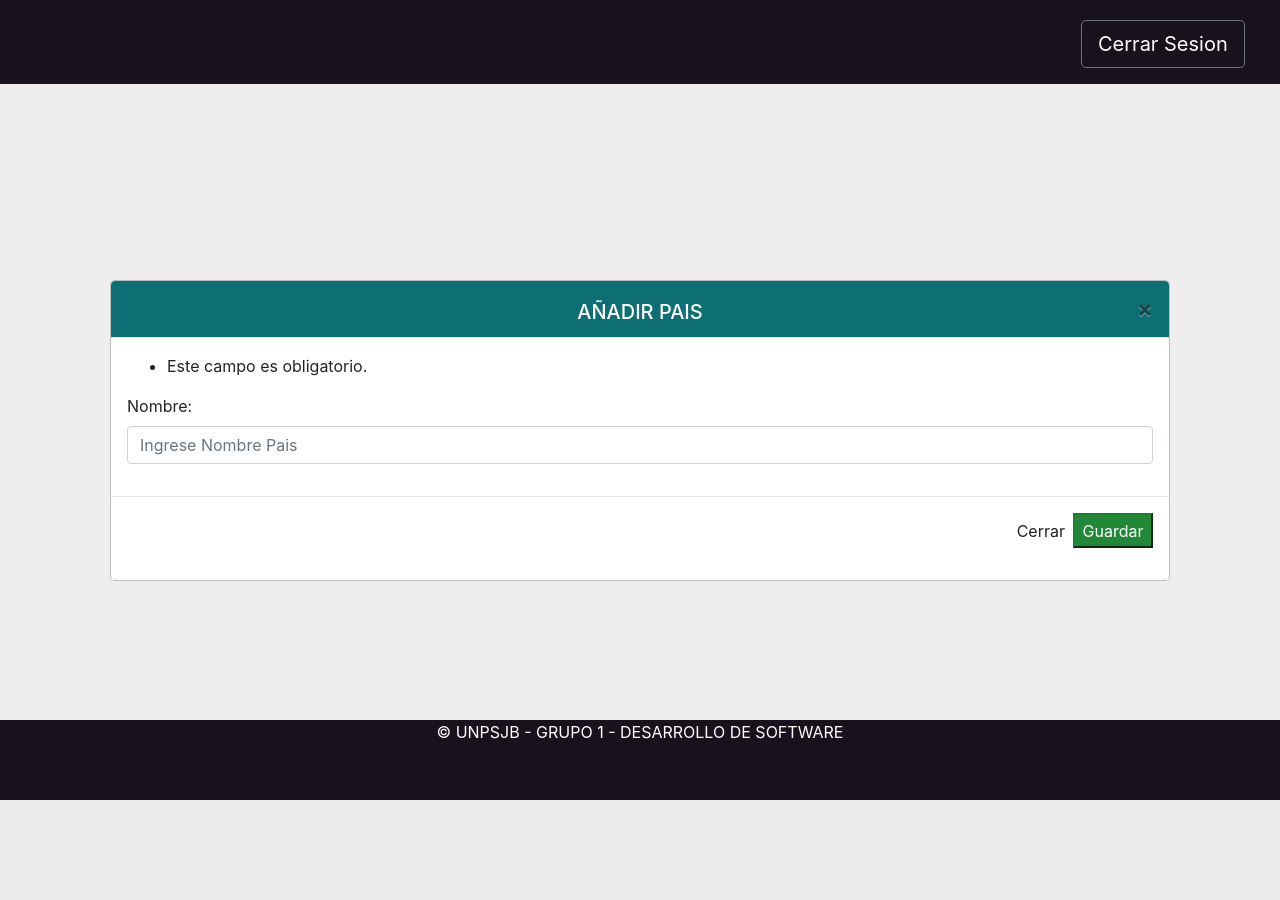
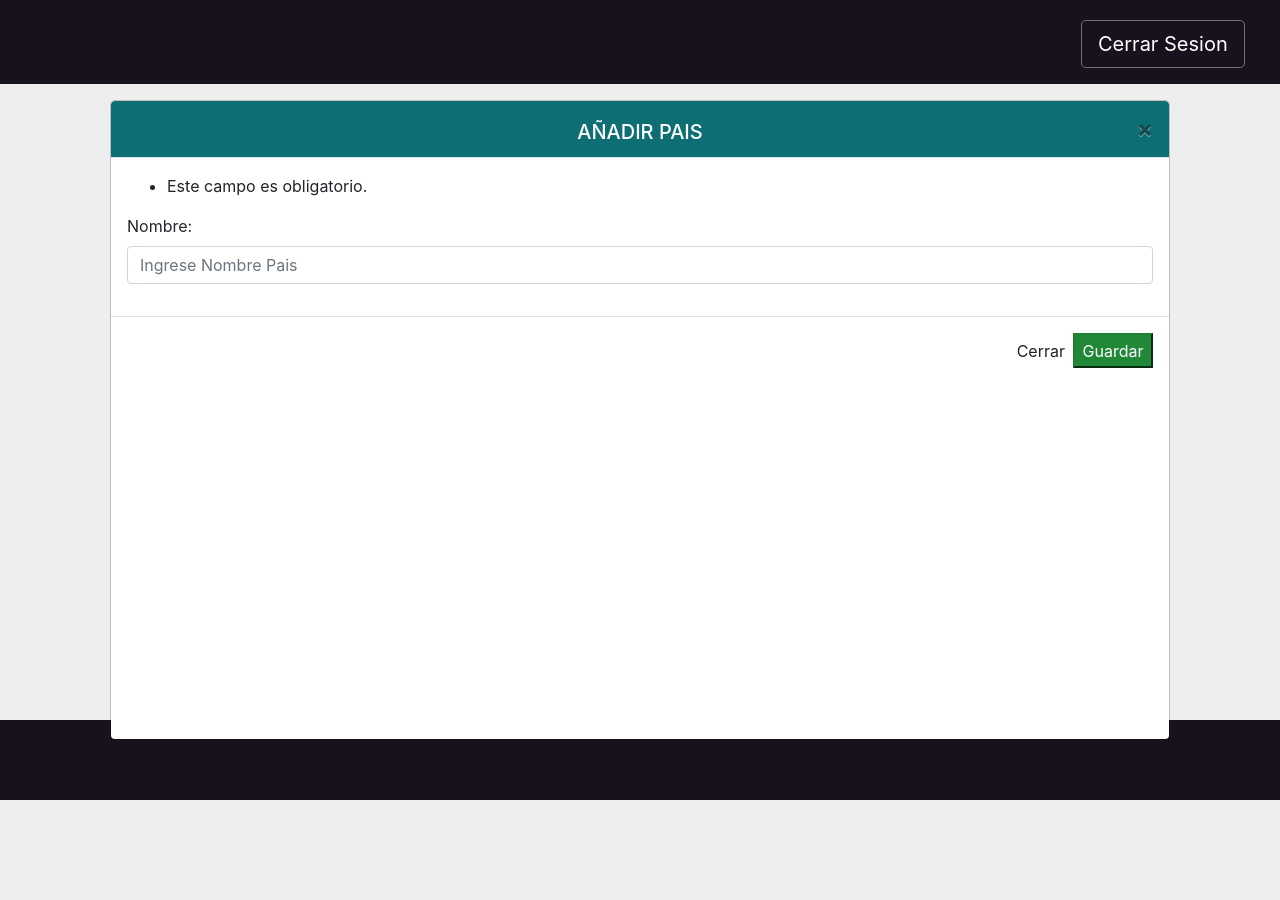
Before and after one commit to juanjca1990/Hotel-Overclock, a Django app: page /core/crearPais in a window 1280 px wide. Before the commit the page ends 800 px from the top, so only its background shows below. Run offline with Django 3.2, Linux system fonts and the light colour scheme; parts of the project's set-up code (start-up, migrations or seed data) failed here and were passed over; some libraries are stand-ins or nearby versions.

Commit message:
fix(modales): modifico los modales

```diff
--- a/core/templates/core/modals/modal_categoria_crear.html
+++ b/core/templates/core/modals/modal_categoria_crear.html
@@ -62,7 +62,7 @@
     </div>
 
     <!-- opciones + contenido -->
-    <div class="container-fluid position-fixed" style="top: 100px;">
+    <div class="container-fluid" style="margin-top: 100px;">
         <!-- CONTENIDO -->
         <div class="col-12 position-relative "  id="main" >
             <div class="modal-xl modal-dialog modal-dialog-scrollable">
--- a/core/templates/core/modals/modal_encargado_crear.html
+++ b/core/templates/core/modals/modal_encargado_crear.html
@@ -66,7 +66,7 @@
     </div>
 
     <!-- opciones + contenido -->
-    <div class="container-fluid position-fixed" style="top: 100px;">
+    <div class="container-fluid" style="margin-top: 100px;">
         <!-- CONTENIDO -->
         <div class="col-12 position-relative "  id="main" >
             <div class="modal-xl modal-dialog">
--- a/core/templates/core/modals/modal_localidad_crear.html
+++ b/core/templates/core/modals/modal_localidad_crear.html
@@ -61,9 +61,9 @@
     </div>
 
     <!-- opciones + contenido -->
-    <div class="container-fluid position-fixed">
+    <div class="container-fluid" style="margin-top: 100px;">
         <!-- CONTENIDO -->
-        <div class="col-12 position-relative" style="top: 200px;" id="main">
+        <div class="col-12 position-relative" id="main">
 
             <div class="modal-xl modal-dialog modal-dialog-scrollable">
                 <div class="modal-content">
--- a/core/templates/core/modals/modal_pais_crear.html
+++ b/core/templates/core/modals/modal_pais_crear.html
@@ -60,9 +60,9 @@
     </div>
 
     <!-- opciones + contenido -->
-    <div class="container-fluid position-fixed">
+    <div class="container-fluid" style="margin-top: 100px;">
         <!-- CONTENIDO -->
-        <div class="col-12 position-relative" style="top: 200px;" id="main">
+        <div class="col-12 position-relative" id="main">
 
             <div class="modal modal-xl modal-dialog modal-dialog-scrollable">
                 <div class="modal-content">
--- a/core/templates/core/modals/modal_provincia_crear.html
+++ b/core/templates/core/modals/modal_provincia_crear.html
@@ -60,9 +60,9 @@
     </div>
 
     <!-- opciones + contenido -->
-    <div class="container-fluid position-fixed">
+    <div class="container-fluid" style="margin-top: 100px;">
         <!-- CONTENIDO -->
-        <div class="col-12 position-relative" style="top: 200px;" id="main">
+        <div class="col-12 position-relative" id="main">
 
             <div class="modal-xl modal-dialog modal-dialog-scrollable">
                 <div class="modal-content">
--- a/core/templates/core/modals/modal_servicio_crear.html
+++ b/core/templates/core/modals/modal_servicio_crear.html
@@ -63,9 +63,9 @@
     </div>
 
     <!-- opciones + contenido -->
-    <div class="container-fluid position-fixed">
+    <div class="container-fluid" style="margin-top: 100px;">
         <!-- CONTENIDO -->
-        <div class="col-12 position-relative" style="top: 200px;" id="main">
+        <div class="col-12 position-relative" id="main">
 
             <div class="modal-xl modal-dialog modal-dialog-scrollable">
                 <div class="modal-content">
--- a/core/templates/core/modals/modal_tipoHabitacion_crear.html
+++ b/core/templates/core/modals/modal_tipoHabitacion_crear.html
@@ -62,7 +62,7 @@
     </div>
 
     <!-- opciones + contenido -->
-    <div class="container-fluid position-fixed" style="top: 100px;">
+    <div class="container-fluid" style="margin-top: 100px;">
         <!-- CONTENIDO -->
         <div class="col-12 position-relative "  id="main" >
 
--- a/core/templates/core/modals/modal_vendedor_crear.html
+++ b/core/templates/core/modals/modal_vendedor_crear.html
@@ -63,7 +63,7 @@
     </div>
 
     <!-- opciones + contenido -->
-    <div class="container-fluid position-fixed" style="top: 100px;">
+    <div class="container-fluid" style="margin-top: 100px;">
         <!-- CONTENIDO -->
         <div class="col-12 position-relative "  id="main" >
 
--- a/hotel/templates/hotel/modals/modal_habitacionHotel_crear.html
+++ b/hotel/templates/hotel/modals/modal_habitacionHotel_crear.html
@@ -65,9 +65,9 @@
     </div>
 
     <!-- opciones + contenido -->
-    <div class="container-fluid ">
+    <div class="container-fluid" style="margin-top: 100px;">
         <!-- CONTENIDO -->
-        <div class="col-12 " style="top: 100px;" id="main">
+        <div class="col-12 " id="main">
             <div class="modal-xl modal-dialog">
                 <div class="modal-content">
                     <div class="modal-header">
--- a/hotel/templates/hotel/modals/modal_paqueteTuristicoHotel_crear.html
+++ b/hotel/templates/hotel/modals/modal_paqueteTuristicoHotel_crear.html
@@ -62,9 +62,9 @@
     </div>
 
     <!-- opciones + contenido -->
-    <div class="container-fluid ">
+    <div class="container-fluid" style="margin-top: 100px;">
         <!-- CONTENIDO -->
-        <div class="col-12 " style="top: 100px;" id="main">
+        <div class="col-12 " id="main">
           <div class="modal-xl modal-dialog">
             <div class="modal-content">
               <div class="modal-header">
--- a/hotel/templates/hotel/modals/modal_paqueteTuristicoHotel_modificar.html
+++ b/hotel/templates/hotel/modals/modal_paqueteTuristicoHotel_modificar.html
@@ -63,9 +63,9 @@
     </div>
 
     <!-- opciones + contenido -->
-    <div class="container-fluid " >
+    <div class="container-fluid" style="margin-top: 100px;">
         <!-- CONTENIDO -->
-        <div class="col-12 " style="top: 100px;" id="main">
+        <div class="col-12 " id="main">
             <div class="modal-xl modal-dialog">
                 <div class="modal-content">
                   <div class="modal-header">
--- a/hotel/templates/hotel/modals/modal_temporadaHotel_crear.html
+++ b/hotel/templates/hotel/modals/modal_temporadaHotel_crear.html
@@ -62,7 +62,7 @@
     </div>
 
     <!-- opciones + contenido -->
-    <div class="container-fluid position-fixed" style="top: 100px;">
+    <div class="container-fluid" style="margin-top: 100px;">
       <!-- CONTENIDO -->
       <div class="col-12 position-relative "  id="main" >
         <div class="modal-xl modal-dialog">
--- a/hotel/templates/hotel/modals/modal_tipoHabitacionHotel_crear.html
+++ b/hotel/templates/hotel/modals/modal_tipoHabitacionHotel_crear.html
@@ -62,9 +62,9 @@
     </div>
 
     <!-- opciones + contenido -->
-    <div class="container-fluid position-fixed">
+    <div class="container-fluid" style="margin-top: 100px;">
         <!-- CONTENIDO -->
-        <div class="col-12 position-relative" style="top: 200px;" id="main">
+        <div class="col-12 position-relative"  id="main">
             <div class="modal-xl modal-dialog">
                 <div class="modal-content">
                     <div class="modal-header">
--- a/requirements.txt
+++ b/requirements.txt
@@ -1,5 +1,6 @@
 asgiref==3.7.2
 Django==4.2.1
+pillow==11.0.0
 sqlparse==0.4.4
 typing_extensions==4.6.2
 tzdata==2023.3
--- a/venta/templates/venta/modals/modal_aniadir_cliente.html
+++ b/venta/templates/venta/modals/modal_aniadir_cliente.html
@@ -61,7 +61,7 @@
     </div>
 
     <!-- opciones + contenido -->
-    <div class="container-fluid position-fixed" style="top: 100px;">
+    <div class="container-fluid" style="margin-top: 100px;">
         <!-- CONTENIDO -->
         <div class="col-12 position-relative"  id="main">
 
```
